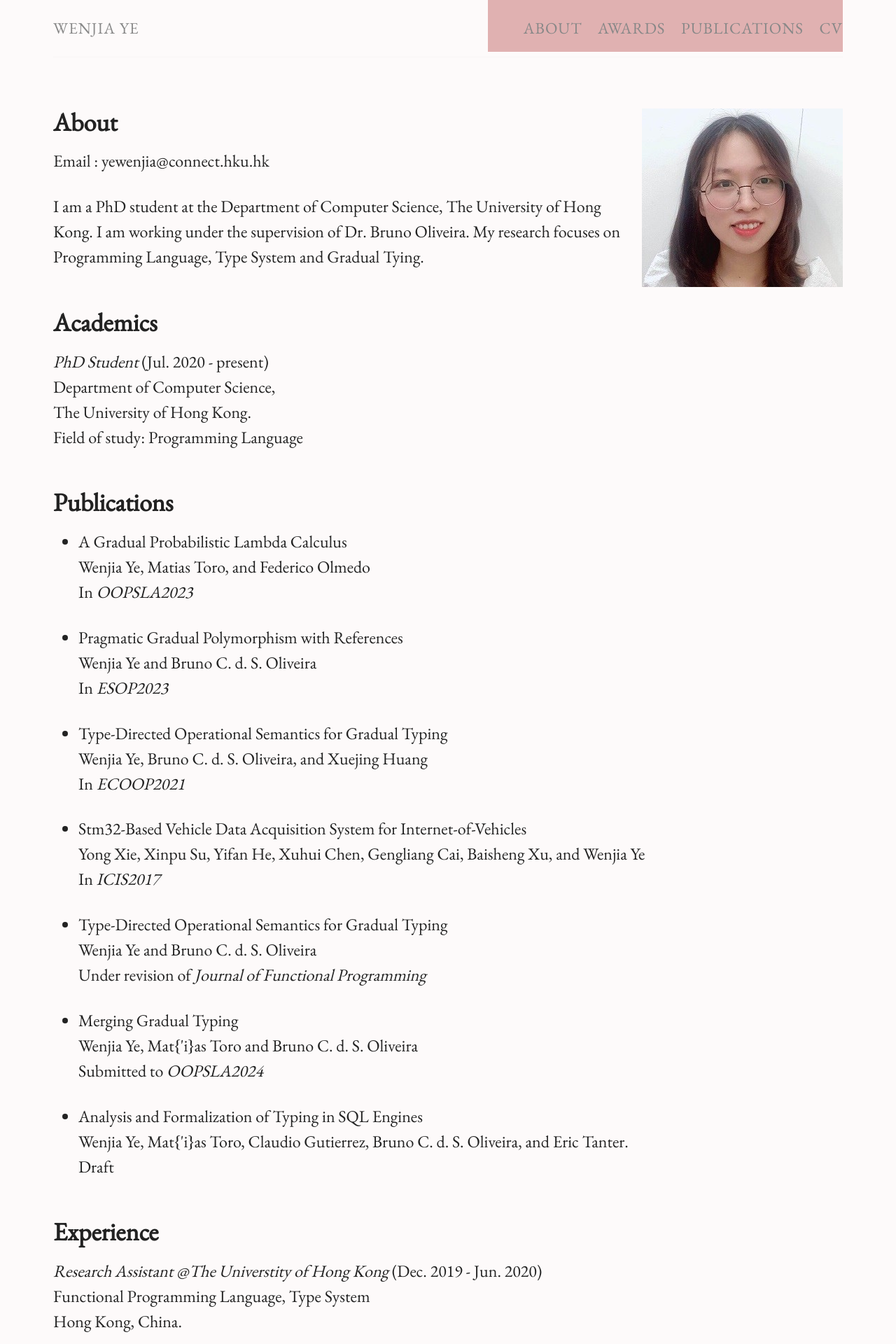
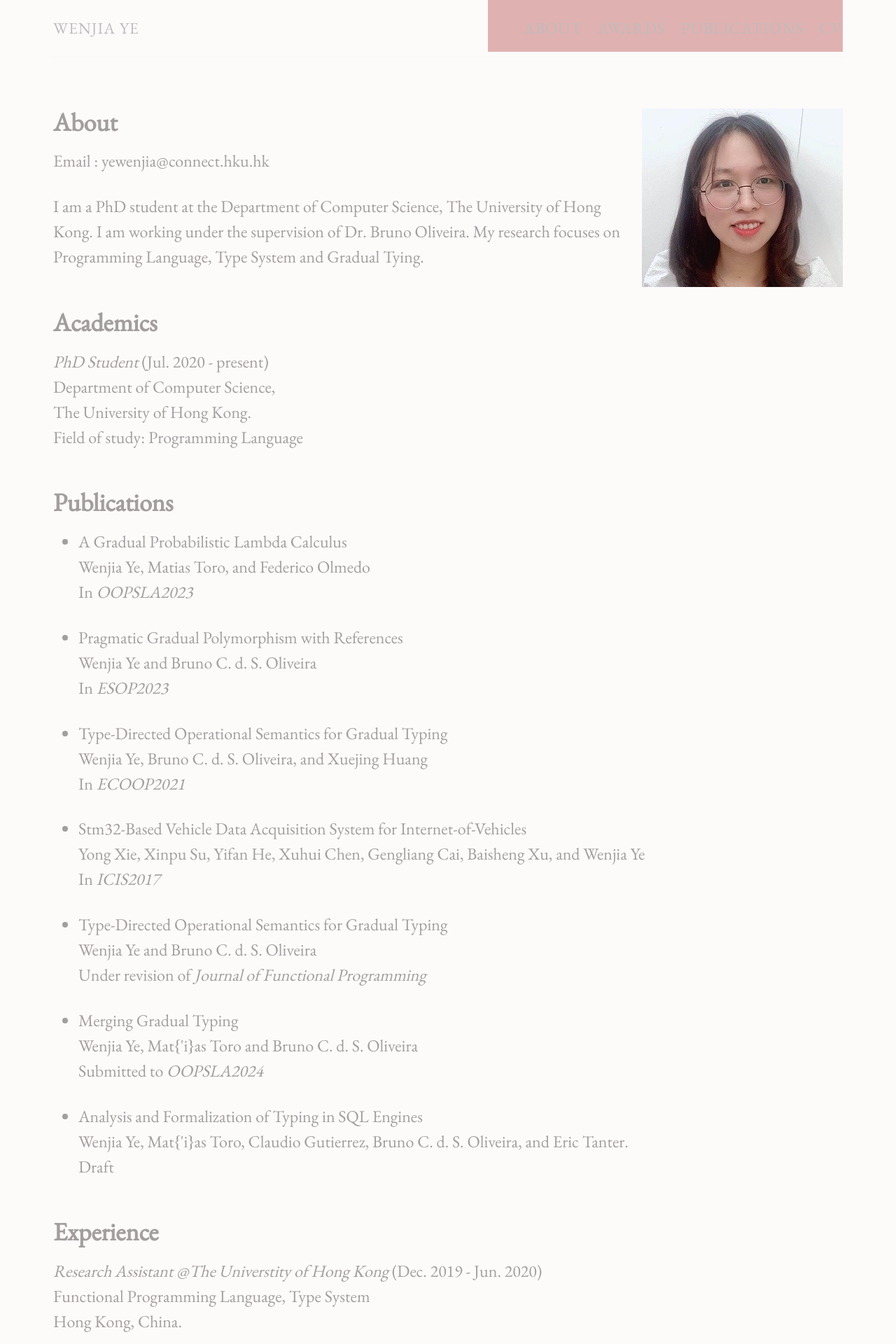
Before and after one commit to YeWenjia/YeWenjia.github.io, a Jekyll site: the page built from index.md, in a window 1280 px wide. Shown: the top 1920 px of the page at 70% size. Built offline with Jekyll 4.4.1, drawn with Linux system fonts in a browser that asks for light colours.

Commit message:
Update main.scss

```diff
--- a/css/main.scss
+++ b/css/main.scss
@@ -13,9 +13,9 @@ $spacing-unit:     1.5em;
 
 $grey-vlight:#fdfafa;
 $grey-light: #fbf8f8;
-$grey:       #888;
-$grey-dark:  #444;
-$grey-vdark: #222;
+$grey:       #bdbcbc;
+$grey-dark:  #a7a4a4;
+$grey-vdark: #a39e9e;
 $blue:       #0091ed;
 $orange:     #f0ece9;
 $red:        #b6321c;
```
